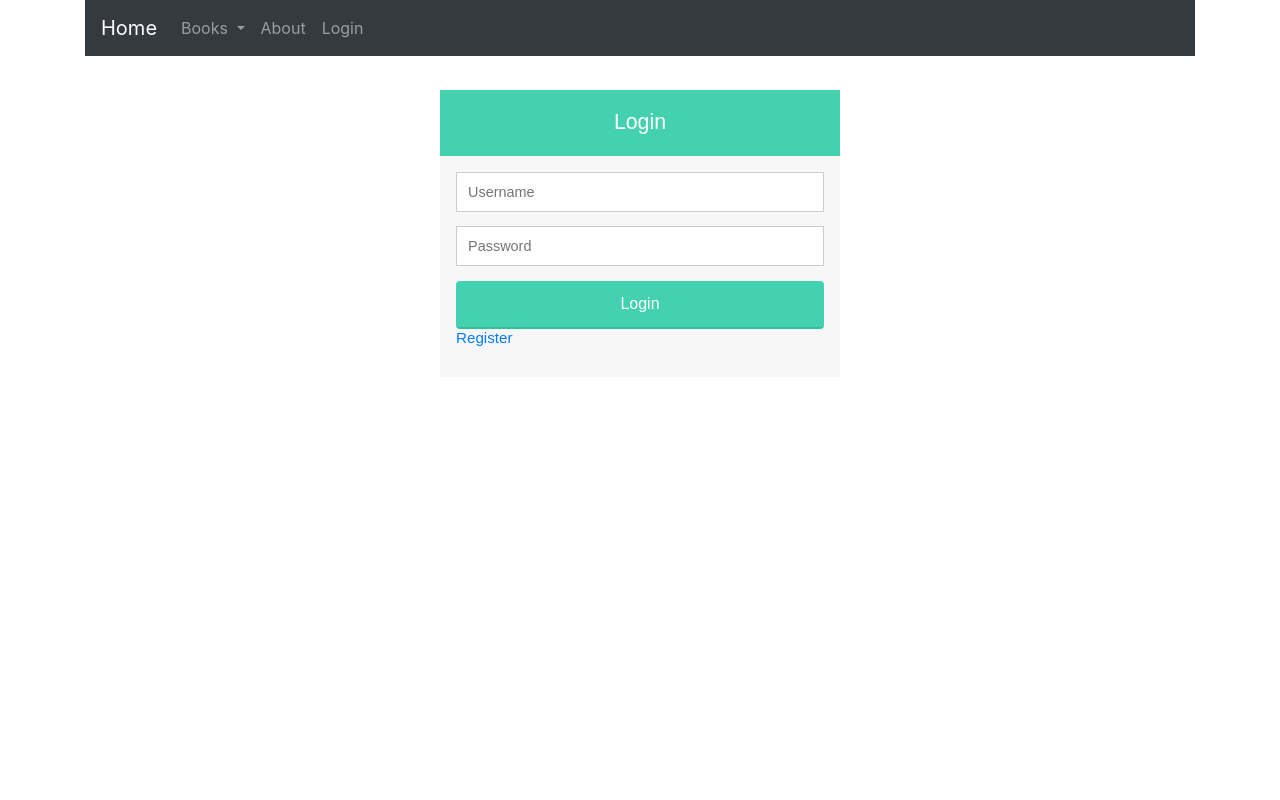
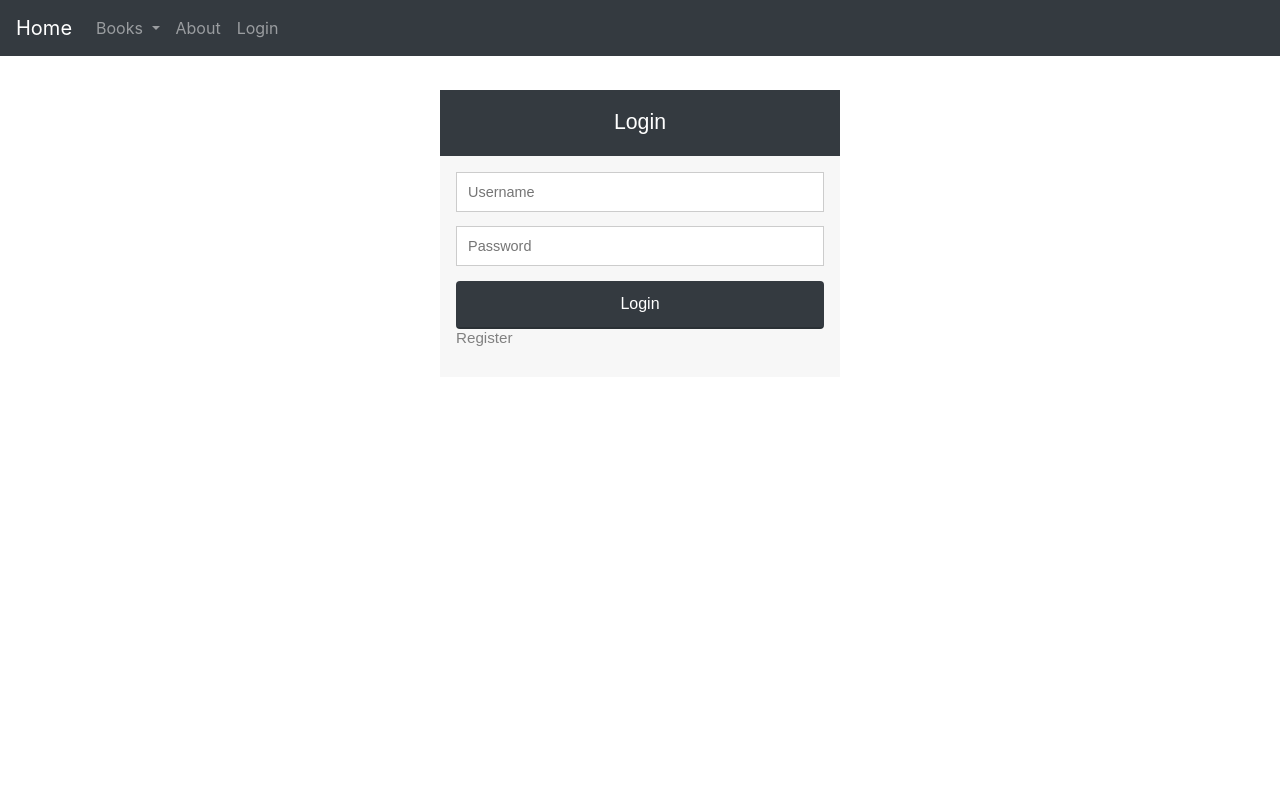
Before and after one commit to DanSLuong/Books, a Flask app: page /login in a window 1280 px wide. Run offline with Flask 2, Linux system fonts and the light colour scheme; some libraries are stand-ins or nearby versions.

Commit message:
UPDATED
- Cleaned up the main.html file to reduce redundancy in the other html files
- removed header.html and footer.html files because they are not needed with the main.html
- adjusted colors of the forms
- modifying database and working on login functions

```diff
--- a/app.py
+++ b/app.py
@@ -1,7 +1,7 @@
 from flask import (Flask, render_template, request, redirect, jsonify, url_for, flash, g)
 from sqlalchemy import create_engine, asc
 from sqlalchemy.orm import sessionmaker
-from database_setup import Base, Author, Book
+from database_setup import Base, User, Author, Book
 from flask import session as login_session
 import httplib2
 import json
@@ -43,7 +43,7 @@ def register():
                         email=request.form['email'])
         session.add(newUser)
         session.commit()
-        return redirect(url_for('login.html'))
+        return redirect(url_for('login'))
     return render_template('register.html')
 
 
--- a/static/form.css
+++ b/static/form.css
@@ -6,7 +6,8 @@
     background: #F7F7F7;
 }
 .form-style-6 h1{
-    background: #43D1AF;
+    background: #343a40!important;
+    /*background: #43D1AF!important;*/
     padding: 20px 0;
     font-size: 140%;
     font-weight: 300;
@@ -54,9 +55,12 @@
 .form-style-6 textarea:focus,
 .form-style-6 select:focus
 {
-    box-shadow: 0 0 5px #43D1AF;
+    box-shadow: 0 0 5px #343a40!important;
     padding: 3%;
-    border: 1px solid #43D1AF;
+    border: 1px solid #343a40!important;
+    /*box-shadow: 0 0 5px #43D1AF!important;
+    padding: 3%;
+    border: 1px solid #43D1AF!important;*/
 }
 
 .form-style-6 input[type="submit"],
@@ -66,8 +70,9 @@
     -moz-box-sizing: border-box;
     width: 100%;
     padding: 3%;
-    background: #43D1AF;
-    border-bottom: 2px solid #30C29E;
+    background: #343a40!important;
+    /*border-bottom: 2px solid #30C29E;*/
+    border-bottom: 2px solid #2a3035;
     border-top-style: none;
     border-right-style: none;
     border-left-style: none;
@@ -75,5 +80,11 @@
 }
 .form-style-6 input[type="submit"]:hover,
 .form-style-6 input[type="button"]:hover{
-    background: #2EBC99;
+    /*background: #2EBC99;*/
+    background: #1c2023;
 }
+
+.form-style-6 a {
+    text-decoration: none;
+    color: gray;
+}
--- a/static/main.css
+++ b/static/main.css
@@ -32,3 +32,8 @@ th {
     height: 1%;
 }
 */
+body {
+    background-color: black;
+    width: 100%;
+    height: 100%;
+}
--- a/templates/footer.html
+++ /dev/null
@@ -1 +0,0 @@
-</html>
--- a/templates/header.html
+++ /dev/null
@@ -1,54 +0,0 @@
-<head>
-    <title> Books List Page </title>
-    <meta charset="utf-8">
-    <meta name="viewport" content="width=device-width, initial-scale=1">
-    <link rel="stylesheet" href="https://maxcdn.bootstrapcdn.com/bootstrap/4.1.3/css/bootstrap.min.css">
-    <script src="https://ajax.googleapis.com/ajax/libs/jquery/3.3.1/jquery.min.js"></script>
-    <script src="https://cdnjs.cloudflare.com/ajax/libs/popper.js/1.14.3/umd/popper.min.js"></script>
-    <script src="https://maxcdn.bootstrapcdn.com/bootstrap/4.1.3/js/bootstrap.min.js"></script>
-</head>
-
-<body>
-    <nav class="navbar navbar-expand-sm bg-dark navbar-dark">
-        <!-- Brand -->
-        <a class="navbar-brand" href="{{url_for('home')}}"> Home </a>
-
-        <!-- Links -->
-        <ul class="navbar-nav">
-            <li class="nav-item dropdown">
-                <a class="nav-link dropdown-toggle" href="{{url_for('books')}}" id="navbardrop" data-toggle="dropdown">
-                    Books
-                </a>
-                <div class="dropdown-menu">
-                    <a class="dropdown-item" href="{{url_for('books')}}"> Books </a>
-                    <a class="dropdown-item" href="{{url_for('authors')}}"> Authors </a>
-                    <a class="dropdown-item" href="#"> Publishers </a>
-                </div>
-            </li>
-
-            <li class="nav-item">
-                <a class="nav-link" href="{{url_for('about')}}"> About </a>
-            </li>
-
-            {% if "username" not in session %}
-            <li class="nav-item">
-                <a class="nav-link" href="{{url_for('login')}}"> Login </a>
-            </li>
-            {% else %}
-            <li class="nav-item dropdown">
-                <a class="nav-link dropdown-toggle" href="{{url_for('books')}}" id="navbardrop" data-toggle="dropdown">
-                    Account Info
-                </a>
-                <div class="dropdown-menu">
-                    <a class="dropdown-item" href="#"> Account Info </a>
-                    <a class="dropdown-item" href="#"> Rentals </a>
-                    <a class="dropdown-item" href="#"> Booklist </a>
-                    <a class="dropdown-item" href="{{url_for('logout')}}"> Logout </a>
-                </div>
-            </li>
-            {% endif %}
-
-        </ul>
-    </nav>
-    <br>
-</body>
--- a/templates/login.html
+++ b/templates/login.html
@@ -1,15 +1,14 @@
+<!-- Takes data from parent first -->
 {% extends "main.html" %}
+
+{% block title %}Login{% endblock %}
+{% block head %}
+<!-- {{ super() }} is to render the contents of parent head -->
+{{ super() }}
+<link rel=stylesheet type=text/css href="{{ url_for('static', filename='form.css') }}">
+{% endblock %}
+
 {% block content %}
-{% include "header.html" %}
-
-<head>
-    <title> Login Page </title>
-    <meta name="viewport" content="width=device-width, initial-scale=1.0">
-    <link href="static/boostrap.min.css" rel="stylesheet" media="screen">
-    <link rel=stylesheet type=text/css href="{{ url_for('static', filename='form.css') }}">
-</head>
-
-<body>
 <div class="container">
     <div class="form-style-6">
         <h1> Login </h1>
@@ -25,7 +24,4 @@
     <p class="error"><strong> Error: </strong> {{ error }} </p>
     {% endif %}
 </div>
-</body>
-
 {% endblock %}
-{% include "footer.html" %}
--- a/templates/main.html
+++ b/templates/main.html
@@ -1,12 +1,66 @@
 <html>
 
 <head>
+    <!-- Used for consistency in pages -->
+    {% block head %}
     <meta name="viewport" content="width=device-width, initial-scale=1">
     <link rel=stylesheet type=text/css href="{{ url_for('static', filename='main.css') }}">
+    <link rel="stylesheet" href="https://maxcdn.bootstrapcdn.com/bootstrap/4.1.3/css/bootstrap.min.css">
+    <link href="static/boostrap.min.css" rel="stylesheet" media="screen">
+    <script src="https://ajax.googleapis.com/ajax/libs/jquery/3.3.1/jquery.min.js"></script>
+    <script src="https://cdnjs.cloudflare.com/ajax/libs/popper.js/1.14.3/umd/popper.min.js"></script>
+    <script src="https://maxcdn.bootstrapcdn.com/bootstrap/4.1.3/js/bootstrap.min.js"></script>
+    <title> Books - {% block title %}{% endblock %} Page</title>
+    {% endblock %}
 </head>
 
 <body>
+    <!-- Basic navbar using bootstrap -->
+    <nav class="navbar navbar-expand-sm bg-dark navbar-dark">
+        <!-- Brand -->
+        <a class="navbar-brand" href="{{url_for('home')}}"> Home </a>
+
+        <!-- Links -->
+        <ul class="navbar-nav">
+            <li class="nav-item dropdown">
+                <a class="nav-link dropdown-toggle" href="{{url_for('books')}}" id="navbardrop" data-toggle="dropdown">
+                    Books
+                </a>
+                <div class="dropdown-menu">
+                    <a class="dropdown-item" href="{{url_for('books')}}"> Books </a>
+                    <a class="dropdown-item" href="{{url_for('authors')}}"> Authors </a>
+                    <a class="dropdown-item" href="#"> Publishers </a>
+                </div>
+            </li>
+
+            <li class="nav-item">
+                <a class="nav-link" href="{{url_for('about')}}"> About </a>
+            </li>
+
+            {% if "username" not in session %}
+            <li class="nav-item">
+                <a class="nav-link" href="{{url_for('login')}}"> Login </a>
+            </li>
+            {% else %}
+            <li class="nav-item dropdown">
+                <a class="nav-link dropdown-toggle" href="{{url_for('books')}}" id="navbardrop" data-toggle="dropdown">
+                    Account Info
+                </a>
+                <div class="dropdown-menu">
+                    <a class="dropdown-item" href="#"> Account Info </a>
+                    <a class="dropdown-item" href="#"> Rentals </a>
+                    <a class="dropdown-item" href="#"> Booklist </a>
+                    <a class="dropdown-item" href="{{url_for('logout')}}"> Logout </a>
+                </div>
+            </li>
+            {% endif %}
+
+        </ul>
+    </nav>
+    <br>
+
     <div class="container">
+        <!-- Where the page specific data will load-->
         {% block content %} {% endblock %}
     </div>
 </body>
```
Also changed, not shown: static/bookinfo.css (added, +11 -0 lines), templates/about.html (+4 -4 lines), templates/authorinfo.html (+10 -0 lines), templates/authors.html (+4 -4 lines), templates/bookinfo.html (+9 -19 lines), templates/booklist.html (+9 -8 lines), templates/home.html (+4 -3 lines), templates/register.html (+10 -10 lines), books.db. Lines whose indentation alone changed are shown as unchanged.
